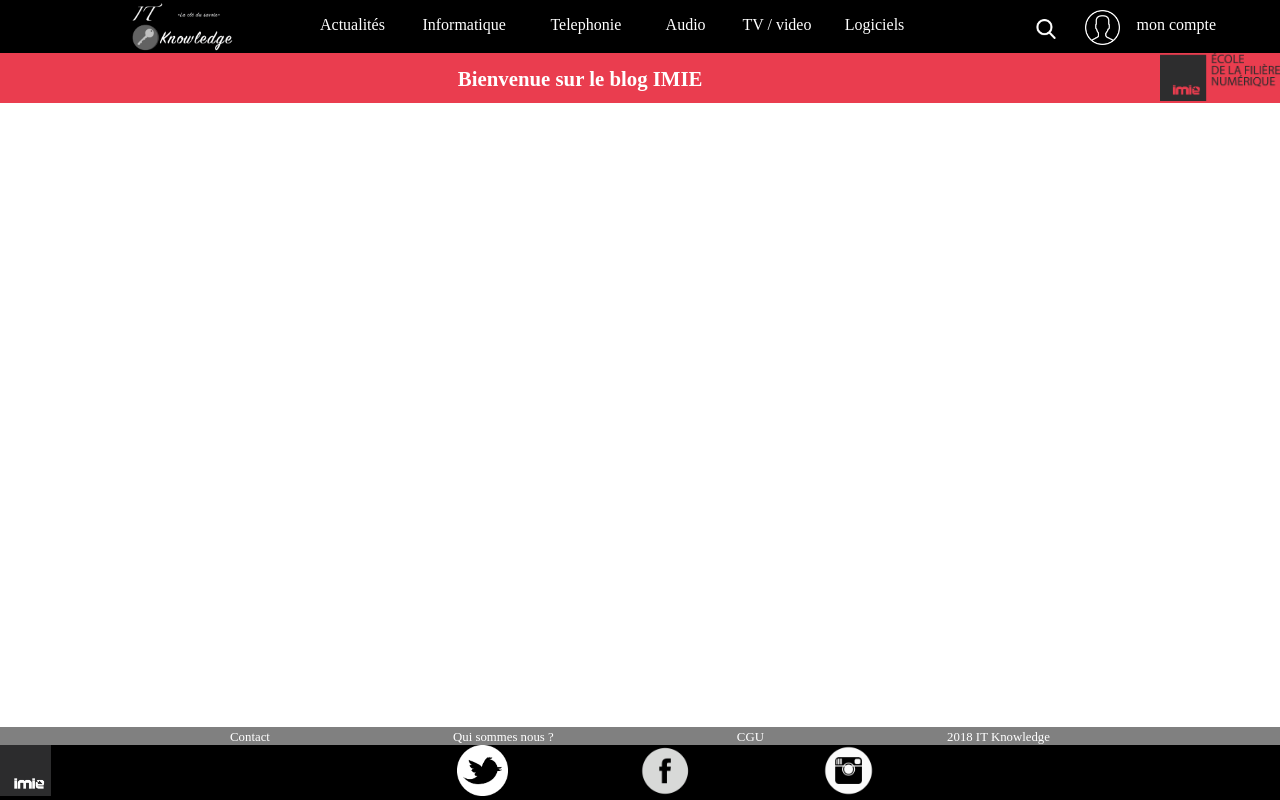
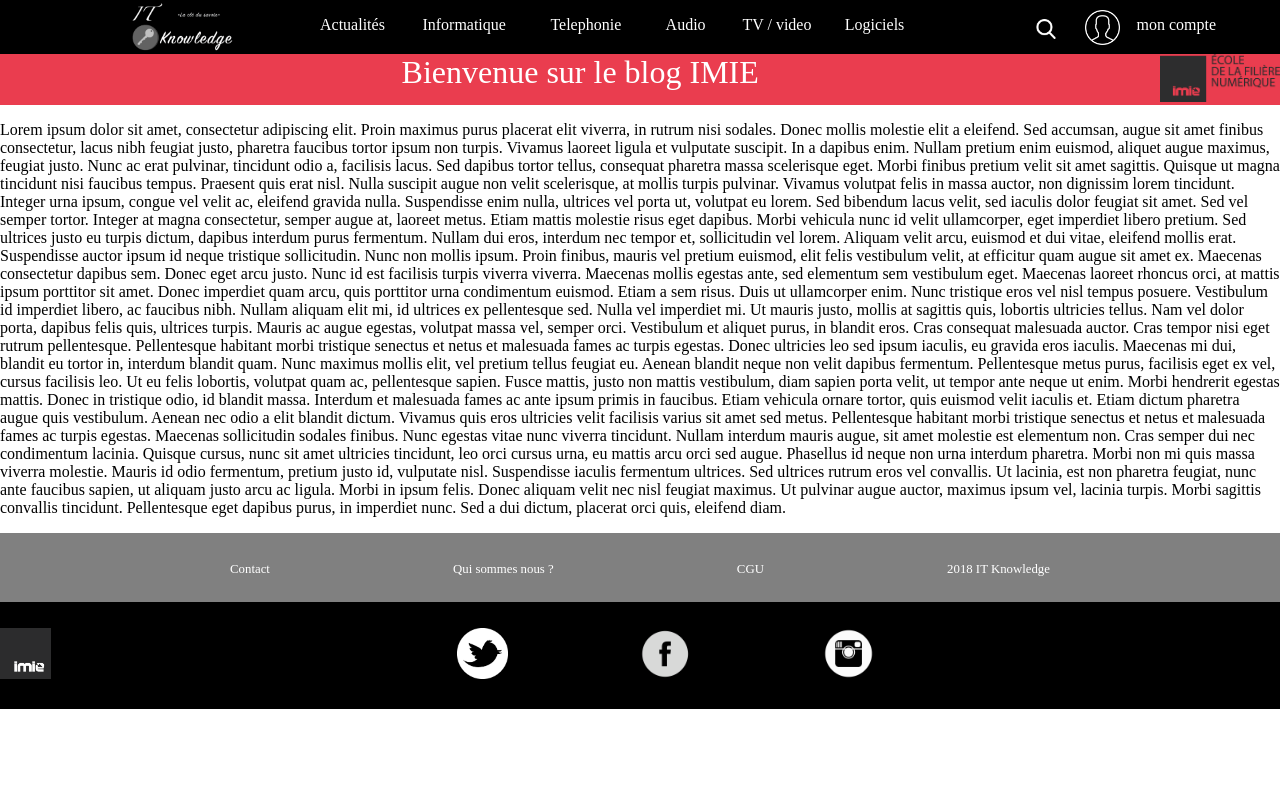
Before and after one commit to AlanBignon/projet_site, a PHP site: page /acceuil_ordi.php in a window 1280 px wide. Run offline with PHP 8.4, Linux system fonts and the light colour scheme.

Commit message:
quelques changement et header plus bandeau rouge fini

```diff
--- a/footer/footer.css
+++ b/footer/footer.css
@@ -1,4 +1,6 @@
 .footer {
+    padding-top: 2vw;
+    padding-bottom: 2vw;
     width: 100%;
     background-color: grey;
     text-align: center;
@@ -11,6 +13,8 @@
     display: inline;
 }
 .footer_logo {
+    padding-top: 2vw;
+    padding-bottom: 2vw;
     width: 100%;
     background-color: black;
     text-align: center;
@@ -29,6 +33,5 @@
 }
 
 footer {
-    position: absolute; bottom: 0;
     width: 100%;
 }
--- a/ordi_header/projet_header.css
+++ b/ordi_header/projet_header.css
@@ -48,12 +48,12 @@
             display: inline-block;
         }
         /* tout ce qu'il y a dans menu deroule */
-                .Actualités {
+                .actualites {
                     position: absolute;
                     top: 1rem;
                     left: 25vw;
                 }
-                .Informatique {
+                .informatique {
                     position: absolute;
                     top: 1rem;
                     left: 33vw;
--- a/ordi_header/projet_header.php
+++ b/ordi_header/projet_header.php
@@ -13,10 +13,10 @@
             <span><img src="../images/logo.png" class="img_logo_itk"></span>
         </div>
         <div class="itk_menu_deroule">
-            <div class="Actualités">
+            <div class="actualites">
                 <span>Actualités</span>
             </div>
-            <div class="Informatique">
+            <div class="informatique">
                 <span>Informatique</span>
             </div>
             <div class="telephonie">
--- a/version_ordi/acceuil_ordi.css
+++ b/version_ordi/acceuil_ordi.css
@@ -3,36 +3,33 @@
 	float: right;
 }
 
-.bvn {
-	font-size: 1.3rem;
-}
-
 .bandeau_rouge {
-	position: absolute;
-	top: 3.3rem;
 	width: 100%;
-	height: 50px;
+	height: 3.2rem;
 	background-color: #EA3D4F;
 	vertical-align: middle;
 	text-align: center;
 }
 
-footer {
-	position: absolute; bottom: 0;
+div.bvn {
+	color: white;
+	font-size: 2rem;
+	vertical-align: middle;
 }
 
-h1 {
-	color: white;
-	font-size: 3vw;
-}
-
-html, body, header, ul{
+html, body, header, ul, h1{
 	margin: 0;
 	padding: 0;
 }
 
-@media screen and (max-width: 400px) {
-	.bvn {
+
+@media screen and (max-width: 600px) and (min-width: 300px){
+	div.bvn {
+		font-size: 1.5rem;
+	}
+}
+@media screen and (max-width: 300px) {
+	div.bvn {
 		font-size: 1rem;
 	}
 }
--- a/version_ordi/acceuil_ordi.php
+++ b/version_ordi/acceuil_ordi.php
@@ -18,8 +18,25 @@ include ('../ordi_header/projet_header.php');
 <main>
     <div class="bandeau_rouge">
         <img src="../images/logo_imie.png" class="logoimie">
-        <h1 class="bvn">Bienvenue sur le blog IMIE</h1>
+        <div class="bvn">Bienvenue sur le blog IMIE</div>
     </div>
+    <p>
+        Lorem ipsum dolor sit amet, consectetur adipiscing elit. Proin maximus purus placerat elit viverra, in rutrum nisi sodales. Donec mollis molestie elit a eleifend. Sed accumsan, augue sit amet finibus consectetur, lacus nibh feugiat justo, pharetra faucibus tortor ipsum non turpis. Vivamus laoreet ligula et vulputate suscipit. In a dapibus enim. Nullam pretium enim euismod, aliquet augue maximus, feugiat justo. Nunc ac erat pulvinar, tincidunt odio a, facilisis lacus. Sed dapibus tortor tellus, consequat pharetra massa scelerisque eget. Morbi finibus pretium velit sit amet sagittis. Quisque ut magna tincidunt nisi faucibus tempus. Praesent quis erat nisl. Nulla suscipit augue non velit scelerisque, at mollis turpis pulvinar.
+
+        Vivamus volutpat felis in massa auctor, non dignissim lorem tincidunt. Integer urna ipsum, congue vel velit ac, eleifend gravida nulla. Suspendisse enim nulla, ultrices vel porta ut, volutpat eu lorem. Sed bibendum lacus velit, sed iaculis dolor feugiat sit amet. Sed vel semper tortor. Integer at magna consectetur, semper augue at, laoreet metus. Etiam mattis molestie risus eget dapibus. Morbi vehicula nunc id velit ullamcorper, eget imperdiet libero pretium. Sed ultrices justo eu turpis dictum, dapibus interdum purus fermentum. Nullam dui eros, interdum nec tempor et, sollicitudin vel lorem. Aliquam velit arcu, euismod et dui vitae, eleifend mollis erat. Suspendisse auctor ipsum id neque tristique sollicitudin. Nunc non mollis ipsum. Proin finibus, mauris vel pretium euismod, elit felis vestibulum velit, at efficitur quam augue sit amet ex.
+
+        Maecenas consectetur dapibus sem. Donec eget arcu justo. Nunc id est facilisis turpis viverra viverra. Maecenas mollis egestas ante, sed elementum sem vestibulum eget. Maecenas laoreet rhoncus orci, at mattis ipsum porttitor sit amet. Donec imperdiet quam arcu, quis porttitor urna condimentum euismod. Etiam a sem risus. Duis ut ullamcorper enim.
+
+        Nunc tristique eros vel nisl tempus posuere. Vestibulum id imperdiet libero, ac faucibus nibh. Nullam aliquam elit mi, id ultrices ex pellentesque sed. Nulla vel imperdiet mi. Ut mauris justo, mollis at sagittis quis, lobortis ultricies tellus. Nam vel dolor porta, dapibus felis quis, ultrices turpis. Mauris ac augue egestas, volutpat massa vel, semper orci. Vestibulum et aliquet purus, in blandit eros. Cras consequat malesuada auctor. Cras tempor nisi eget rutrum pellentesque. Pellentesque habitant morbi tristique senectus et netus et malesuada fames ac turpis egestas.
+
+        Donec ultricies leo sed ipsum iaculis, eu gravida eros iaculis. Maecenas mi dui, blandit eu tortor in, interdum blandit quam. Nunc maximus mollis elit, vel pretium tellus feugiat eu. Aenean blandit neque non velit dapibus fermentum. Pellentesque metus purus, facilisis eget ex vel, cursus facilisis leo. Ut eu felis lobortis, volutpat quam ac, pellentesque sapien. Fusce mattis, justo non mattis vestibulum, diam sapien porta velit, ut tempor ante neque ut enim.
+
+        Morbi hendrerit egestas mattis. Donec in tristique odio, id blandit massa. Interdum et malesuada fames ac ante ipsum primis in faucibus. Etiam vehicula ornare tortor, quis euismod velit iaculis et. Etiam dictum pharetra augue quis vestibulum. Aenean nec odio a elit blandit dictum. Vivamus quis eros ultricies velit facilisis varius sit amet sed metus. Pellentesque habitant morbi tristique senectus et netus et malesuada fames ac turpis egestas. Maecenas sollicitudin sodales finibus. Nunc egestas vitae nunc viverra tincidunt.
+
+        Nullam interdum mauris augue, sit amet molestie est elementum non. Cras semper dui nec condimentum lacinia. Quisque cursus, nunc sit amet ultricies tincidunt, leo orci cursus urna, eu mattis arcu orci sed augue. Phasellus id neque non urna interdum pharetra. Morbi non mi quis massa viverra molestie. Mauris id odio fermentum, pretium justo id, vulputate nisl. Suspendisse iaculis fermentum ultrices. Sed ultrices rutrum eros vel convallis. Ut lacinia, est non pharetra feugiat, nunc ante faucibus sapien, ut aliquam justo arcu ac ligula. Morbi in ipsum felis. Donec aliquam velit nec nisl feugiat maximus. Ut pulvinar augue auctor, maximus ipsum vel, lacinia turpis. Morbi sagittis convallis tincidunt. Pellentesque eget dapibus purus, in imperdiet nunc. Sed a dui dictum, placerat orci quis, eleifend diam.
+    </p>
+
+
 </main>
 <?php
 include ('../footer/footer.php')
```
